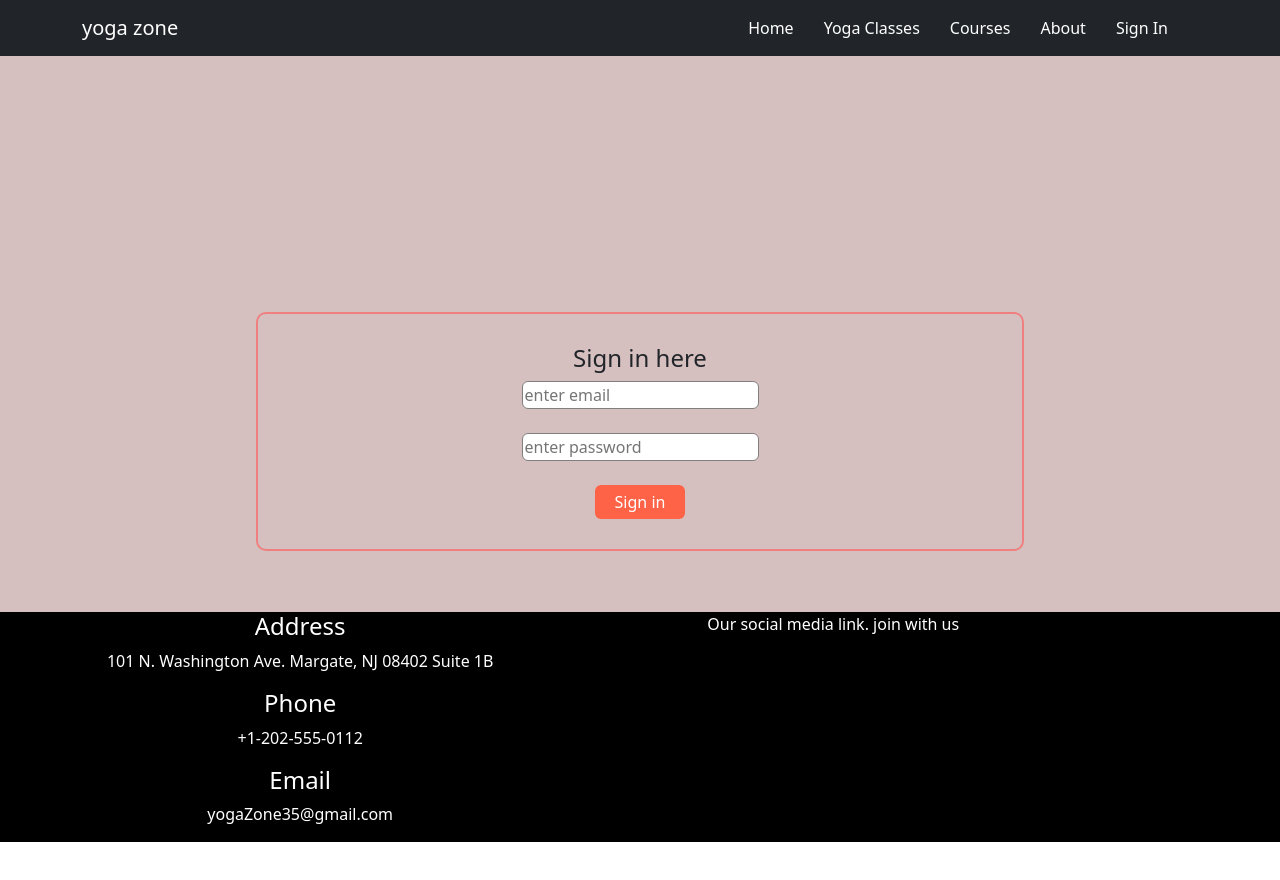
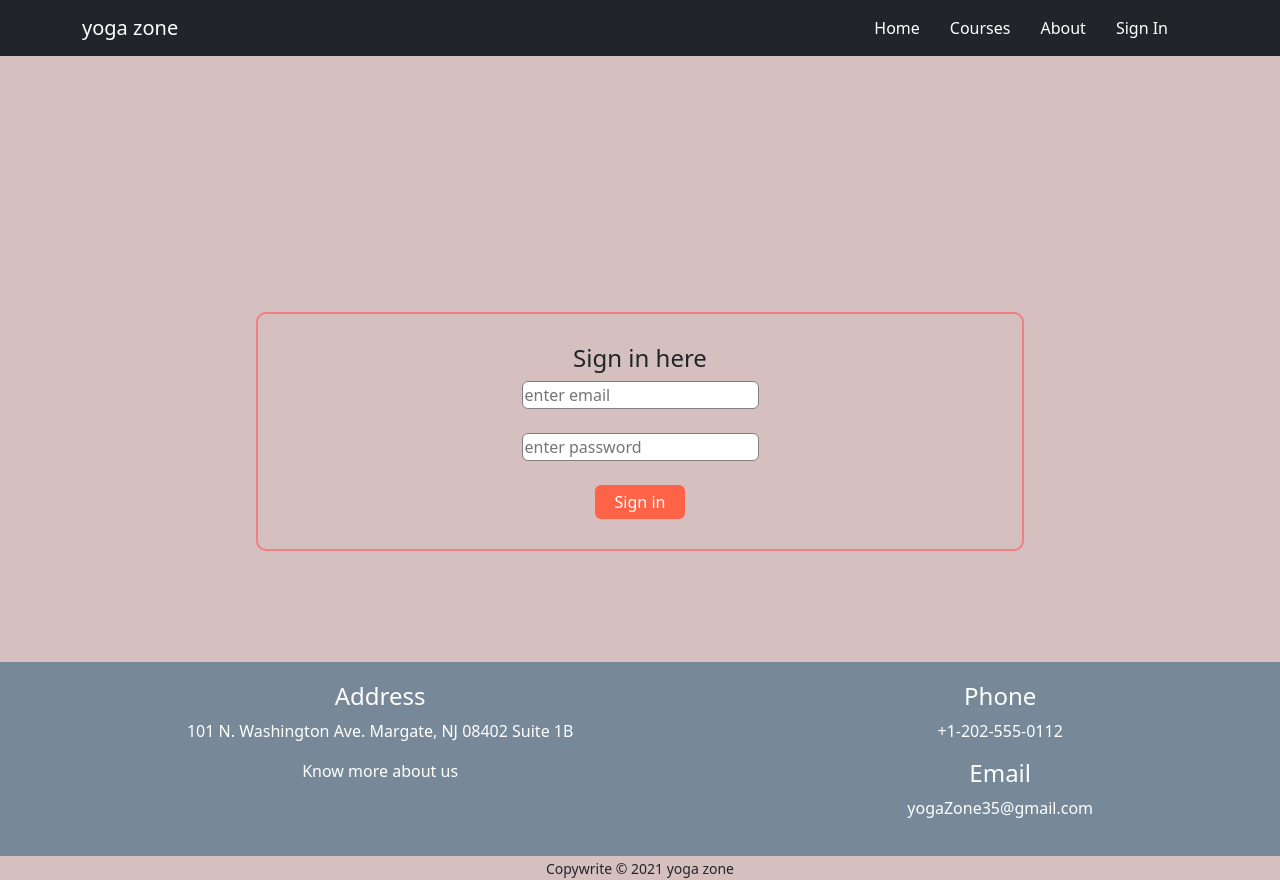
Before and after one commit to Alok-Codecamp/Yoga-zone, a React (Create React App) app: page /signIn in a window 1280 px wide. Before the commit the page ends 842 px from the top, so only its background shows below. Built offline with nearby package versions, Linux system fonts and the light colour scheme.

Commit message:
footer edited

```diff
--- a/src/App.js
+++ b/src/App.js
@@ -4,7 +4,6 @@ import Header from './components/Header/Header';
 import About from './components/About/About';
 import Home from './components/Home/Home';
 import Footer from './components/Footer/Footer';
-import Classes from './components/Classes/Classes';
 import Courses from './components/Courses/Courses';
 import NotFound from './components/NotFound/NotFound';
 import SignIn from './components/SignIn/SignIn';
@@ -21,9 +20,6 @@ function App() {
       <Route path="/home">
         <Home></Home>
       </Route>
-      <Route path="/classes">
-        <Classes></Classes>
-        </Route>
         <Route path="/courses">
             <Courses></Courses>
           </Route>
--- a/src/components/Classes/Classes.js
+++ /dev/null
@@ -1,11 +0,0 @@
-import React from 'react';
-
-const Classes = () => {
-    return (
-        <div>
-           <h1>this is classes</h1>
-        </div>
-    );
-};
-
-export default Classes;
--- a/src/components/Courses/Courses.js
+++ b/src/components/Courses/Courses.js
@@ -14,6 +14,7 @@ const Courses = () => {
         const num=[1,2,3,4,5,6,7,8,9,10,11,12,13,14,15]
     return (
         <div className="my-5 ">
+            <h1 className="mb-5 text-success">explorer Our courses</h1>
             <Row xs={1} md={2} lg={4} className="g-4">
             {
                 courses.length===0?num.map(render=><Col>
--- a/src/components/Footer/Footer.css
+++ b/src/components/Footer/Footer.css
@@ -1,5 +1,7 @@
 .footer-container{
-    background-color: black;
+    margin-top: 50px;
+    padding: 20px;
+    background-color:lightslategray;
     color: white;
 
 }
--- a/src/components/Footer/Footer.js
+++ b/src/components/Footer/Footer.js
@@ -1,31 +1,27 @@
 import React from 'react';
-import { FontAwesomeIcon } from '@fortawesome/react-fontawesome'
-import { faCoffee, } from '@fortawesome/free-solid-svg-icons'
 import './Footer.css'
 const Footer = () => {
 
     return (
-        <div className="footer-container d-lg-flex justify-content-around">
+      <div>
+            <div className="footer-container d-lg-flex justify-content-around">
             <div className="address">
                 <h4>Address</h4>
                 <p>101 N. Washington Ave.
                     Margate, NJ 08402 Suite 1B
                 </p>
-                <h4>Phone</h4>
+                <p>Know more about us</p>
+            </div>
+            <div>
+            <h4>Phone</h4>
                 <p>+1-202-555-0112</p>
                 <h4>Email</h4>
                 <p>yogaZone35@gmail.com</p>
-            </div>
-            <div className="social-media">
-                <p>Our social media link. join with us</p>
-                <div className="icon d-flex">
 
                 </div>
-            </div>
-            <div className="google-map">
-
-            </div>
         </div>
+        <small>Copywrite &copy; 2021 yoga zone</small>
+      </div>
     );
 };
 
--- a/src/components/NavBar/NavBar.js
+++ b/src/components/NavBar/NavBar.js
@@ -18,7 +18,6 @@ const NavBar = () => {
   <Navbar.Collapse id="responsive-navbar-nav">
     <Nav className="ms-auto">
      <NavLink to="/home" className="link-style">Home</NavLink>
-     <NavLink to="/classes" className="link-style">Yoga Classes</NavLink>
      <NavLink to="/Courses" className="link-style">Courses</NavLink>
      <NavLink to="/about" className="link-style">About</NavLink>
      <NavLink to="/SignIn" className="link-style">Sign In</NavLink>
```
Also changed, not shown: src/components/Classes/Classes.css (deleted), src/components/SignIn/SignIn.css (line endings or trailing spaces).
